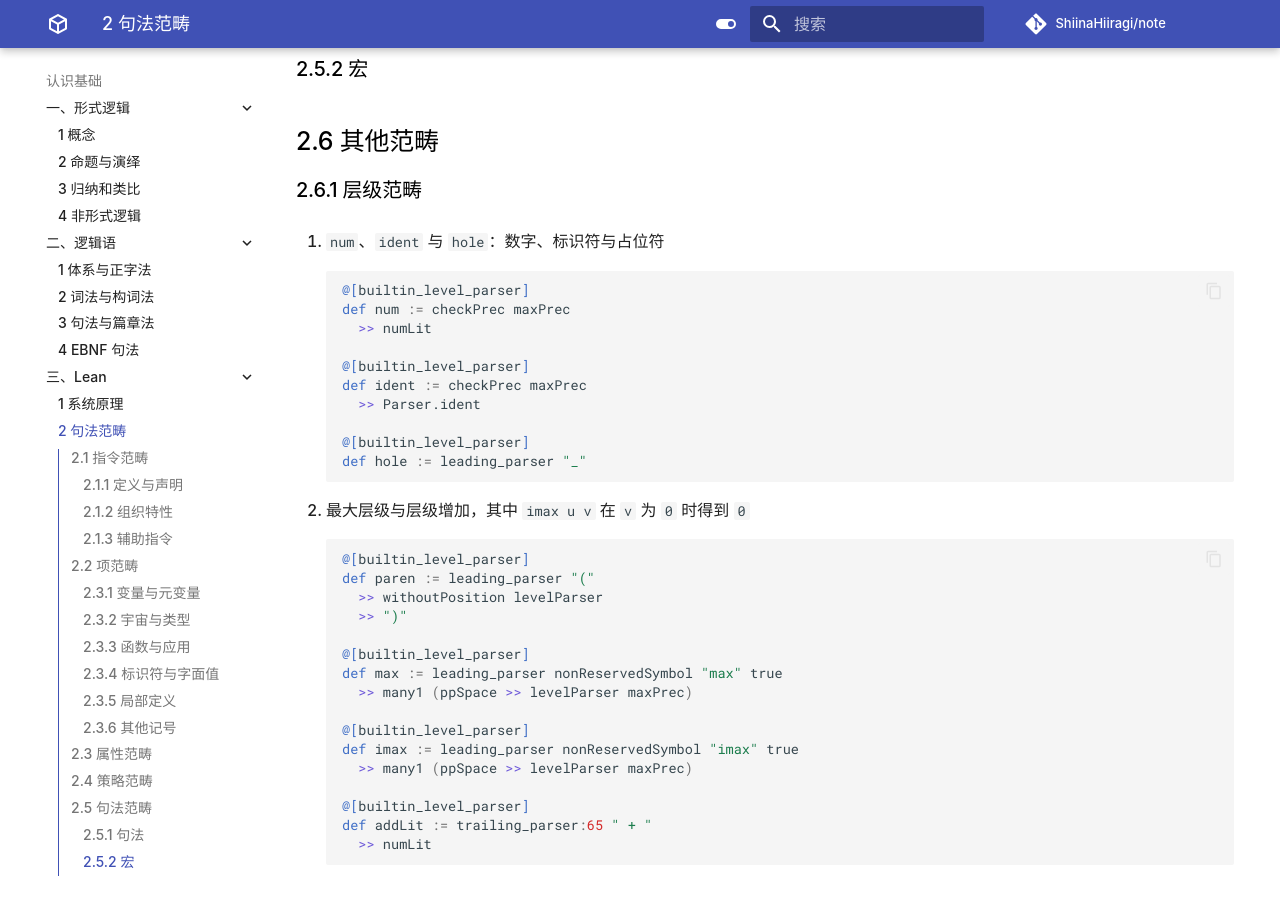
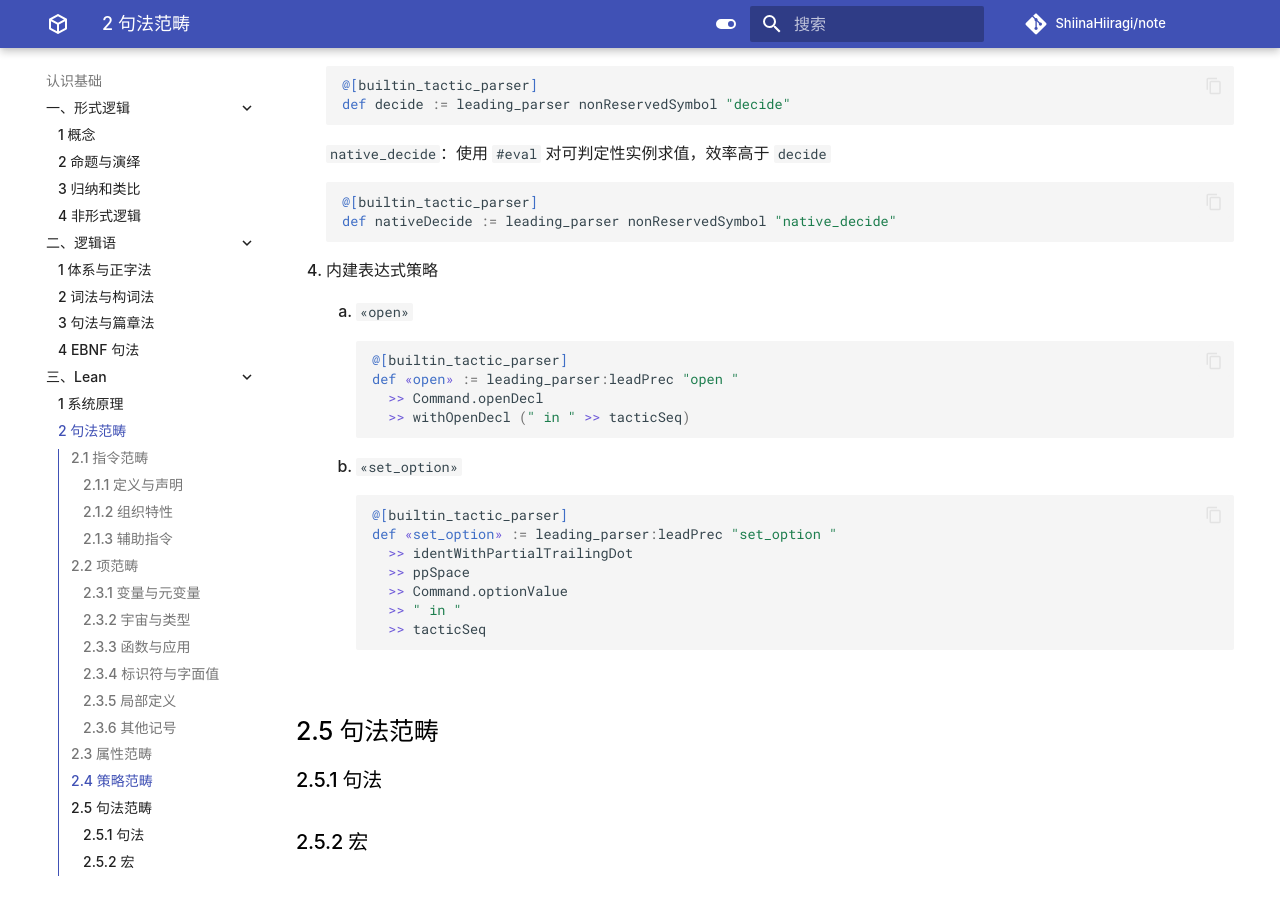
Before and after one commit to ShiinaHiiragi/note, an MkDocs documentation site: the page built from docs/cogn/lean/cat.md, in a window 1280 px wide and 900 px high, scrolled down 25584 px. Built offline with MkDocs 1.6.1 and Material for MkDocs 9.7.7, drawn with Linux system fonts in a browser that asks for light colours; comment, search, counter and statistics services are not loaded; some of the changed text lies outside the part shown.

Commit message:
add builtin

````diff
--- a/docs/cogn/lean/cat.md
+++ b/docs/cogn/lean/cat.md
@@ -514,6 +514,11 @@
     4. `«set_option»`：改变 Lean 行为，生效范围限制在命名空间、小节或文件内
 
         ```lean
+        def optionValue := nonReservedSymbol "true"
+          <|> nonReservedSymbol "false"
+          <|> strLit
+          <|> numLit
+
         @[builtin_command_parser]
         def «set_option» := leading_parser "set_option "
           >> identWithPartialTrailingDot
@@ -1046,14 +1051,27 @@
 
     当使用匿名 `have` 时，可用 `this` 指代最新的表达式
 
-4. `«open»`：区别于作为命令的 `open`，仅使 `open` 作用于单独语句上
+4. 单句命令
+    1. `«open»`：作用于单独语句的 `open`
 
-    ```lean
-    @[builtin_term_parser]
-    def «open» := leading_parser:leadPrec "open"
-        >> Command.openDecl
-        >> withOpenDecl (" in " >> termParser)
-    ```
+        ```lean
+        @[builtin_term_parser]
+        def «open» := leading_parser:leadPrec "open"
+            >> Command.openDecl
+            >> withOpenDecl (" in " >> termParser)
+        ```
+
+    2. `«set_option»`：作用于单独语句的 `set_option`
+
+        ```lean
+        @[builtin_term_parser]
+        def «set_option» := leading_parser:leadPrec "set_option "
+          >> identWithPartialTrailingDot
+          >> ppSpace
+          >> Command.optionValue
+          >> " in "
+          >> termParser
+        ```
 
 ### 2.3.6 其他记号
 1. `«match»`：模式匹配，形如 `match e, ... with | p, ... => f | ...`
@@ -1284,6 +1302,28 @@
     def nativeDecide := leading_parser nonReservedSymbol "native_decide"
     ```
 
+4. 内建表达式策略
+    1. `«open»`
+
+        ```lean
+        @[builtin_tactic_parser]
+        def «open» := leading_parser:leadPrec "open "
+          >> Command.openDecl
+          >> withOpenDecl (" in " >> tacticSeq)
+        ```
+
+    2. `«set_option»`
+
+        ```lean
+        @[builtin_tactic_parser]
+        def «set_option» := leading_parser:leadPrec "set_option "
+          >> identWithPartialTrailingDot
+          >> ppSpace
+          >> Command.optionValue
+          >> " in "
+          >> tacticSeq
+        ```
+
 ## 2.5 句法范畴
 ### 2.5.1 句法
 <!-- TODO -->
````
